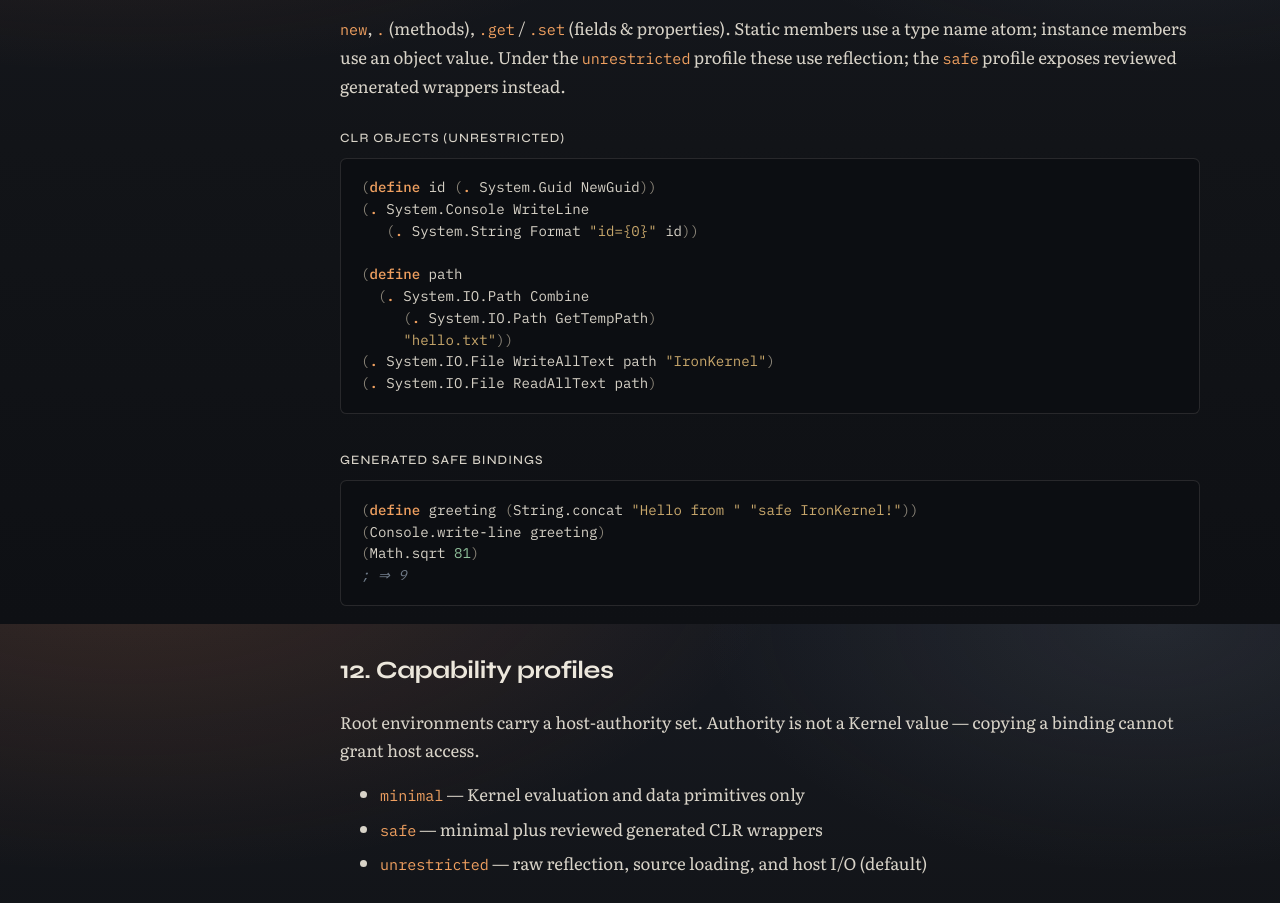
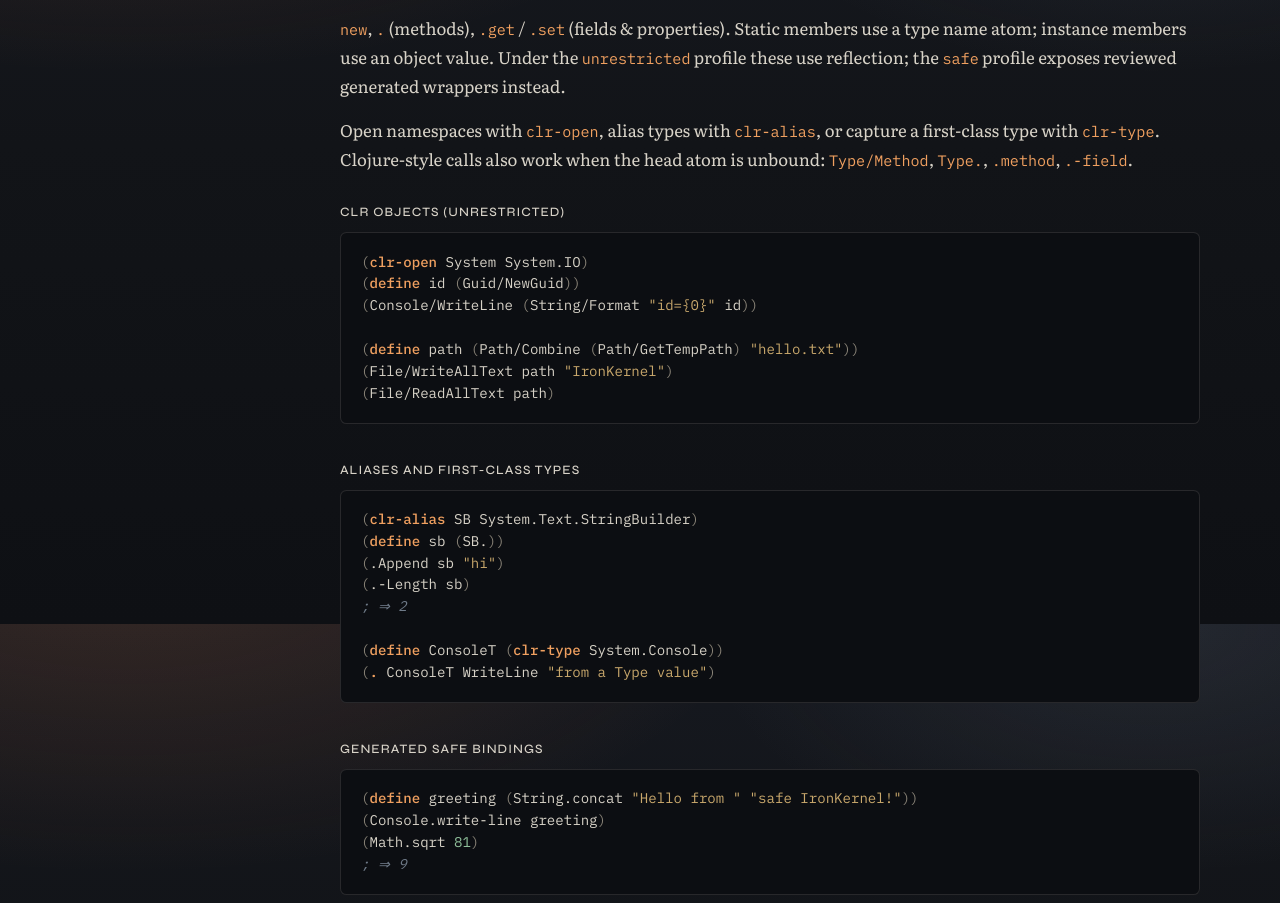
Before and after one commit to ademar/IronKernel, a plain HTML site: page website/docs/guide.html in a window 1280 px wide. Shown: the part 4976-5879 px from the top of the page. Drawn offline with Linux system fonts and the light colour scheme.

Commit message:
Add CLR namespace opens, type aliases, and Clojure-style interop sugar.
Short type names resolve through env-local clr-open/clr-alias, with Type/Method, Type., .method, and .-field desugaring to the existing reflection primitives.

Co-authored-by: Cursor <cursoragent@cursor.com>

```diff
--- a/website/assets/site.js
+++ b/website/assets/site.js
@@ -10,6 +10,9 @@ const IKR_OPERATIVE = new Set([
   "new",
   ".get",
   ".set",
+  "clr-open",
+  "clr-alias",
+  "clr-type",
   "reset",
   "prompt",
   "contract",
@@ -76,6 +79,7 @@ const IKR_APPLICATIVE = new Set([
   "vector-ref",
   "vector-set!",
   "make-encapsulation-type",
+  "clr-opens",
   "open-input-file",
   "open-output-file",
   "close-input-port",
--- a/website/docs/guide.html
+++ b/website/docs/guide.html
@@ -232,18 +232,31 @@ x
           Under the <code>unrestricted</code> profile these use reflection; the <code>safe</code> profile
           exposes reviewed generated wrappers instead.
         </p>
+        <p>
+          Open namespaces with <code>clr-open</code>, alias types with <code>clr-alias</code>, or capture a
+          first-class type with <code>clr-type</code>. Clojure-style calls also work when the head atom is
+          unbound: <code>Type/Method</code>, <code>Type.</code>, <code>.method</code>, <code>.-field</code>.
+        </p>
         <div class="example">
           <p class="example-caption">CLR objects (unrestricted)</p>
-          <pre><code>(define id (. System.Guid NewGuid))
-(. System.Console WriteLine
-   (. System.String Format "id={0}" id))
+          <pre><code>(clr-open System System.IO)
+(define id (Guid/NewGuid))
+(Console/WriteLine (String/Format "id={0}" id))
 
-(define path
-  (. System.IO.Path Combine
-     (. System.IO.Path GetTempPath)
-     "hello.txt"))
-(. System.IO.File WriteAllText path "IronKernel")
-(. System.IO.File ReadAllText path)</code></pre>
+(define path (Path/Combine (Path/GetTempPath) "hello.txt"))
+(File/WriteAllText path "IronKernel")
+(File/ReadAllText path)</code></pre>
+        </div>
+        <div class="example">
+          <p class="example-caption">Aliases and first-class types</p>
+          <pre><code>(clr-alias SB System.Text.StringBuilder)
+(define sb (SB.))
+(.Append sb "hi")
+(.-Length sb)
+; ⇒ 2
+
+(define ConsoleT (clr-type System.Console))
+(. ConsoleT WriteLine "from a Type value")</code></pre>
         </div>
         <div class="example">
           <p class="example-caption">Generated safe bindings</p>
```
Also changed, not shown: website/docs/operators.html (+54 -11 lines), README.md, 10 other files.
